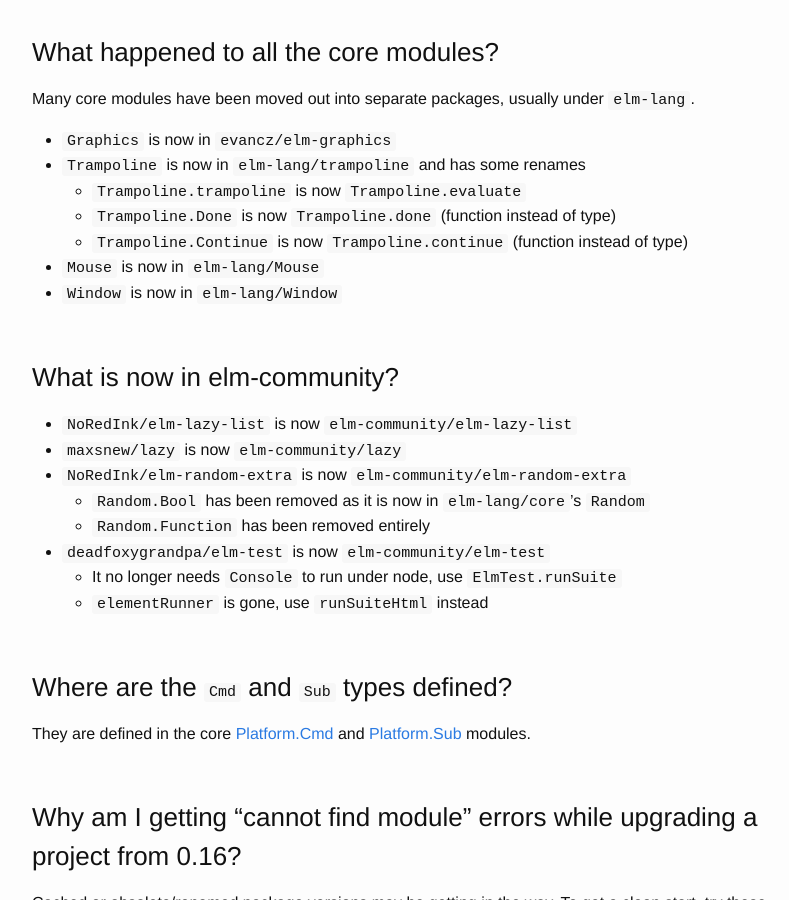
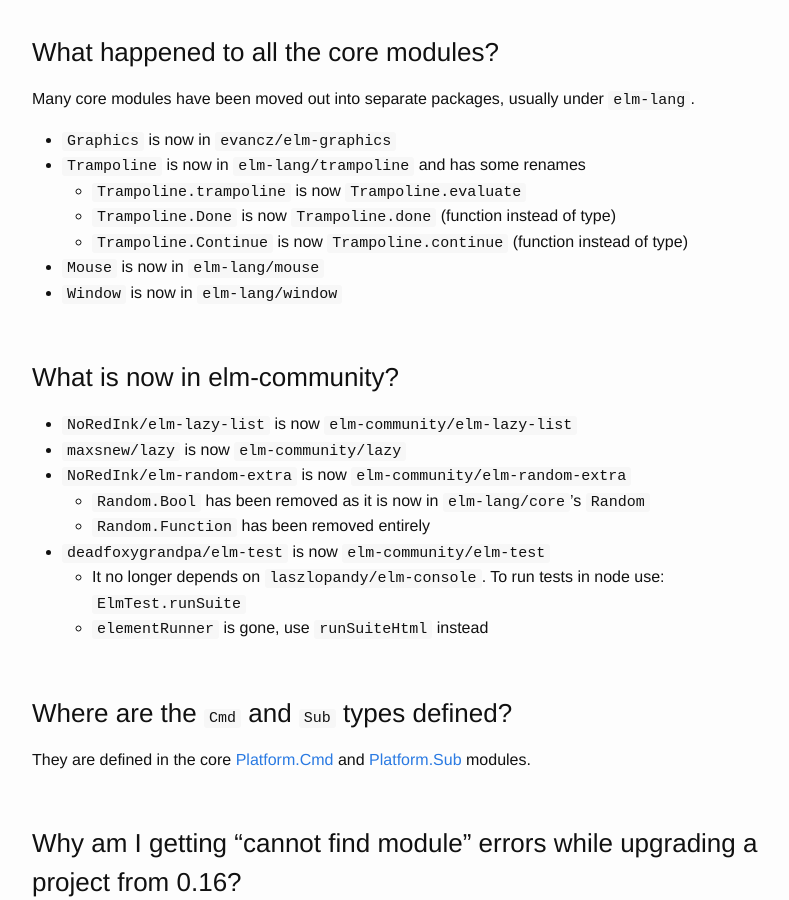
Before and after one commit to gunnarahlberg/elm-faq, a Jekyll site: the page built from 17.md, in a window 1280 px wide and 900 px high, scrolled down 1284 px. Shown: the whole window, without its empty margins (238-1027 px from the left). Built offline with Jekyll 4.4.1, drawn with Linux system fonts in a browser that asks for light colours.

Commit message:
Elm uses lowercase for package names.

```diff
--- a/17.md
+++ b/17.md
@@ -58,8 +58,8 @@ Many core modules have been moved out into separate packages, usually under `elm
   * `Trampoline.trampoline` is now `Trampoline.evaluate`
   * `Trampoline.Done` is now `Trampoline.done` (function instead of type)
   * `Trampoline.Continue` is now `Trampoline.continue` (function instead of type)
-* `Mouse` is now in `elm-lang/Mouse`
-* `Window` is now in `elm-lang/Window`
+* `Mouse` is now in `elm-lang/mouse`
+* `Window` is now in `elm-lang/window`
 
 ### What is now in elm-community?
 
@@ -69,7 +69,7 @@ Many core modules have been moved out into separate packages, usually under `elm
   * `Random.Bool` has been removed as it is now in `elm-lang/core`'s `Random`
   * `Random.Function` has been removed entirely
 * `deadfoxygrandpa/elm-test` is now `elm-community/elm-test`
-  * It no longer needs `Console` to run under node, use `ElmTest.runSuite`
+  * It no longer depends on `laszlopandy/elm-console`. To run tests in node use: `ElmTest.runSuite`
   * `elementRunner` is gone, use `runSuiteHtml` instead
 
 ### Where are the `Cmd` and `Sub` types defined?
```
